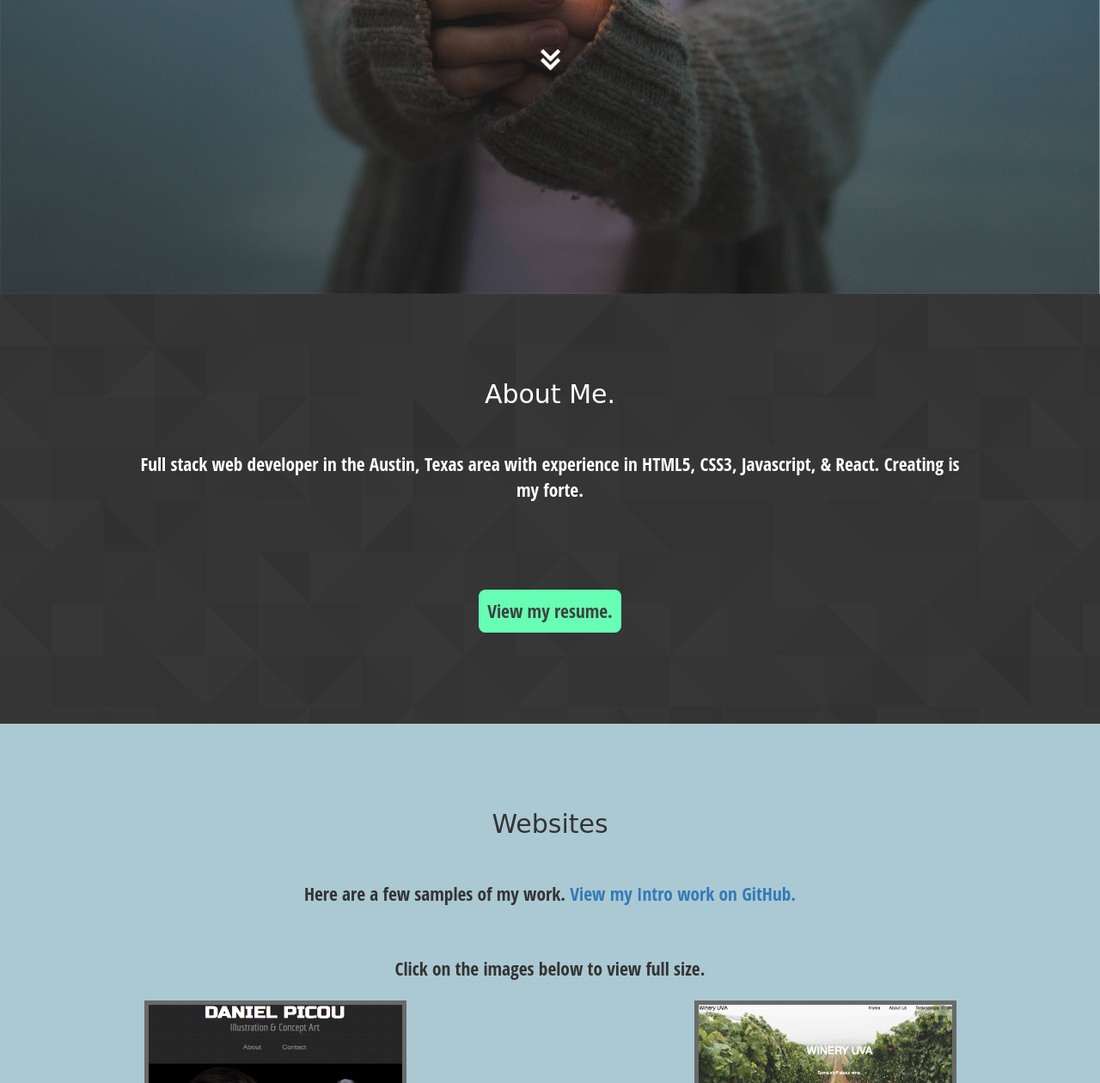
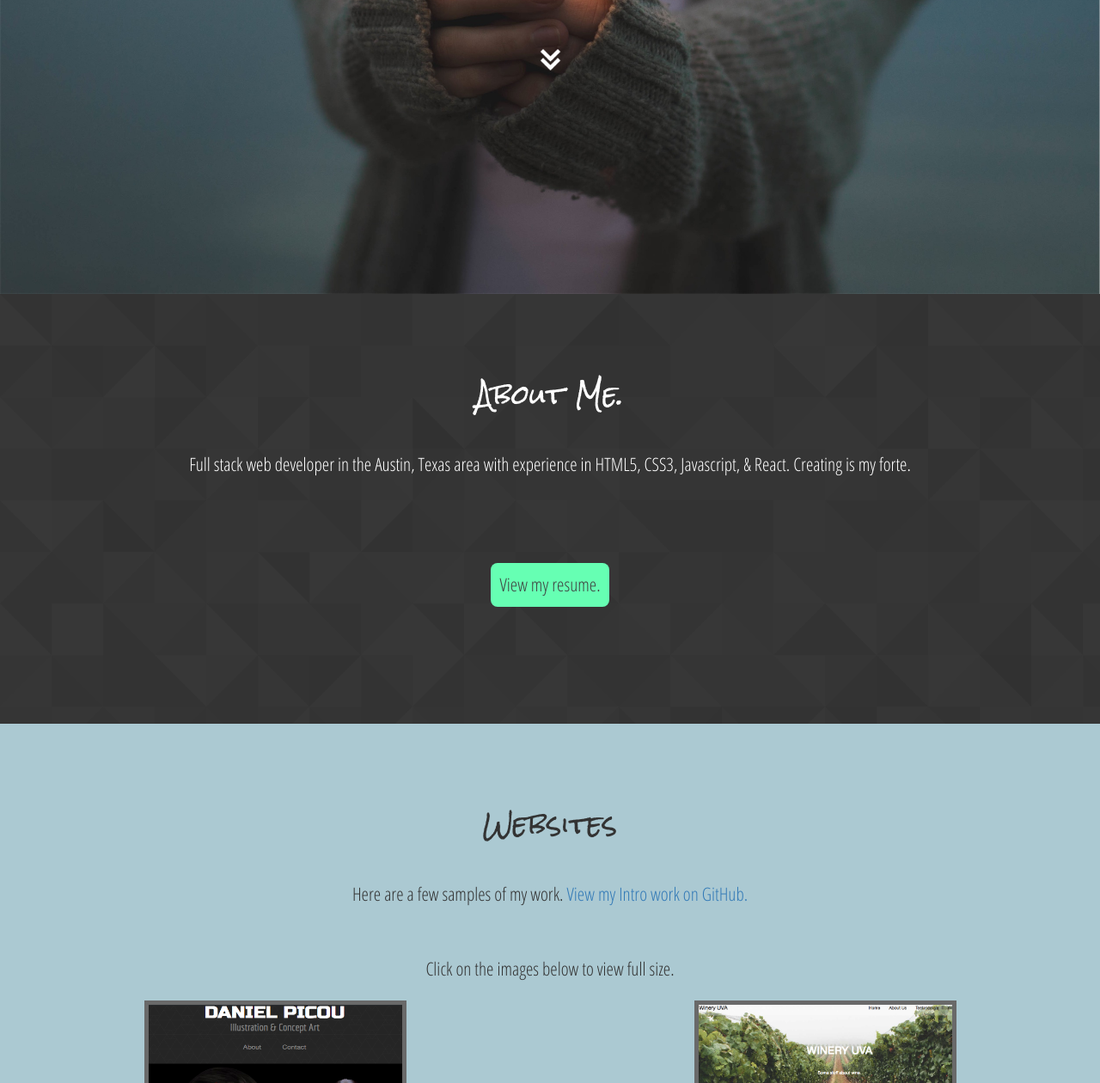
Before and after one commit to nicolemichelle88/my-portfolio, a plain HTML site: page index.html in a window 1280 px wide. Shown: the part 458-1718 px from the top of the page at 86% size. Drawn offline with nearby package versions, Linux system fonts and the light colour scheme.

Commit message:
added google fonts back to head

```diff
--- a/index.html
+++ b/index.html
@@ -17,6 +17,8 @@
     <link href="css/font-awesome.min.css" rel="stylesheet" />
     <!-- my styles -->
     <link href="css/my-style.css" rel="stylesheet" />
+    <!-- Google fonts -->
+    <link href="https://fonts.googleapis.com/css?family=Open+Sans+Condensed:300|Rock+Salt" rel="stylesheet">
 
     <!-- HTML5 shim and Respond.js for IE8 support of HTML5 elements and media queries -->
     <!-- WARNING: Respond.js doesn't work if you view the page via file:// -->
```
